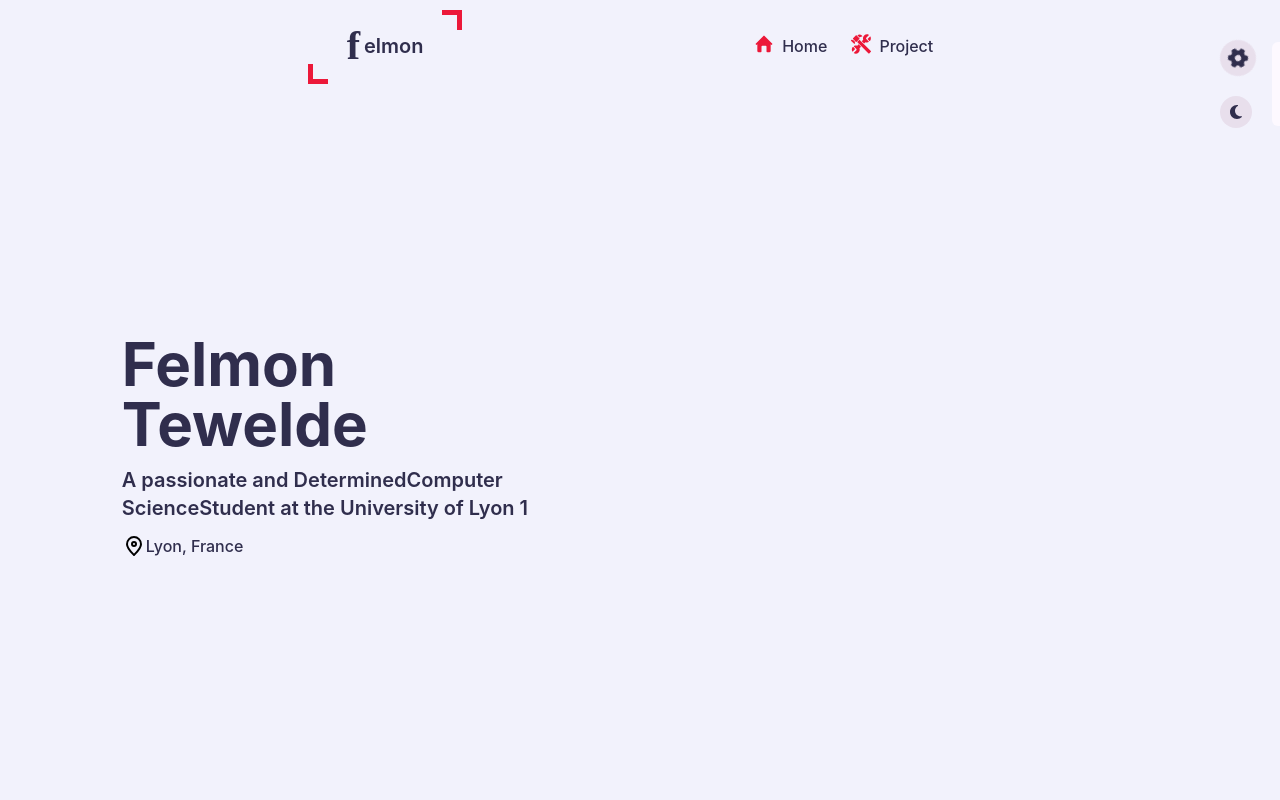
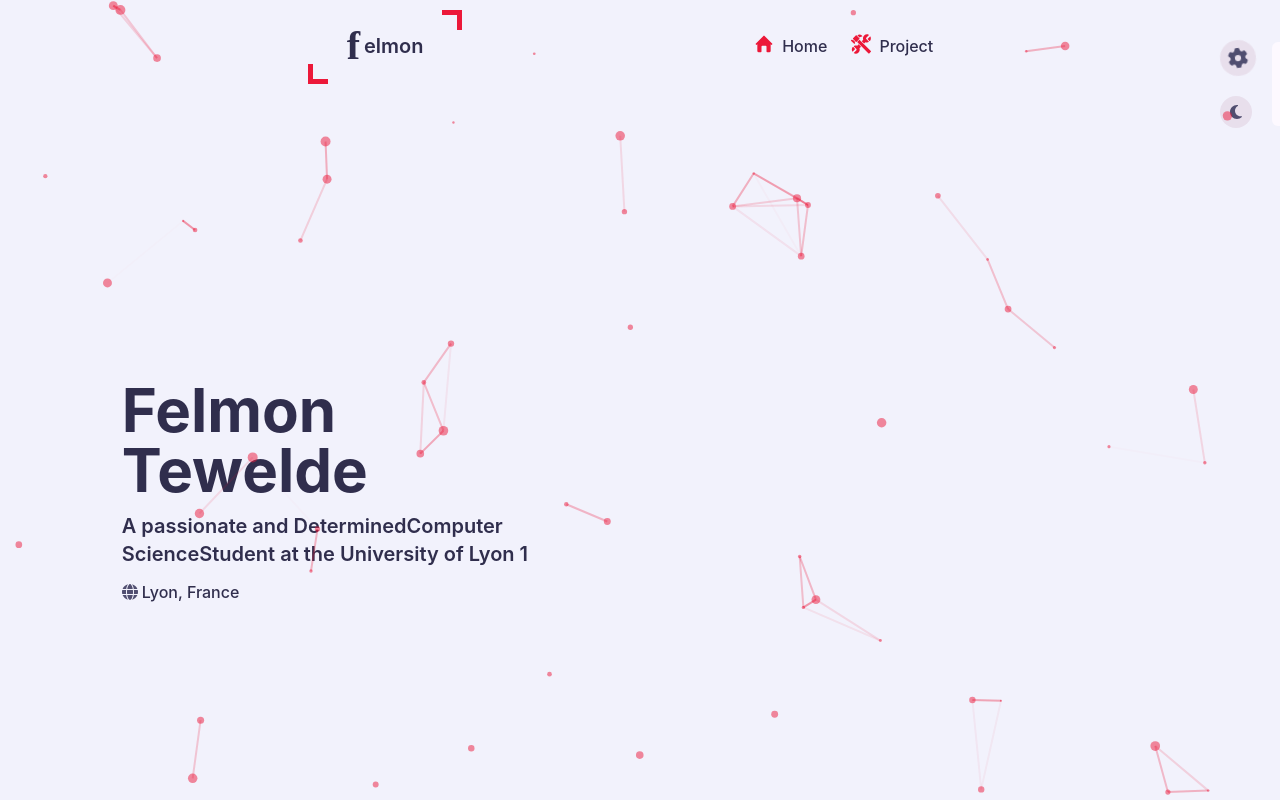
Before and after one commit to filexft/Portfolio_, a React (Vite) app: page / in a window 1280 px wide. Shown: the top 800 px of the page. Built offline with nearby package versions, Linux system fonts and the light colour scheme; a web font is replaced by a local one.

Commit message:
add theme context and make particles depend on theme

```diff
--- a/src/App.css
+++ b/src/App.css
@@ -14,6 +14,10 @@
     --bg-black-50: #e8dfec;
     --text-black-900: #302e4d;
     --text-black-700: #504e70;
+
+
+    --skin-color: #ec1839;
+
 }
 body.dark {
     --bg-black-900: #151515;
@@ -37,6 +41,10 @@ body.dark {
 }
 #container.color-5 {
     --skin-color: #f021b2;
+}
+
+svg{
+    color: var(--text-black-700);
 }
 
 .logo {
--- a/src/App.tsx
+++ b/src/App.tsx
@@ -1,7 +1,8 @@
 import "./App.css";
 
 import { BrowserRouter as Router, Routes, Route } from "react-router-dom";
-import {motion, useScroll} from 'framer-motion'
+import { motion, useScroll } from "framer-motion";
+import ThemeProvider from "./utile/SkinContext";
 
 import Nav from "./components/Nav";
 import Home from "./Pages/Home";
@@ -10,13 +11,16 @@ import Particle from "./components/Particles";
 import ColorPicker from "./components/ColorPicker";
 
 function App() {
-
     const { scrollYProgress } = useScroll();
 
     return (
-        <div id="container" className="color-1 h-full w-full  flex flex-col">
+        <ThemeProvider>
+            <div
+                id="container"
+                className="color-1 h-full w-full  flex flex-col"
+            >
                 <motion.div
-                className="progress-bar"
+                    className="progress-bar z-50"
                     style={{ scaleX: scrollYProgress }}
                 />
                 <Particle />
@@ -32,6 +36,7 @@ function App() {
                     </div>
                 </Router>
             </div>
+        </ThemeProvider>
     );
 }
 
--- a/src/Pages/Home/index.tsx
+++ b/src/Pages/Home/index.tsx
@@ -1,18 +1,21 @@
 
 import ProjectCard from '../../components/Project';
 
+import { FontAwesomeIcon } from "@fortawesome/react-fontawesome";
+import { faGlobe } from "@fortawesome/free-solid-svg-icons";
+
 const Home = () => {
     return (
-        <div className="h-full">
+        <div className="min-h-[100vh] bg-bg-black-50">
             <section
                 id="hero"
-                className="h-full  flex  sm:flex-col md:flex-row justify-evenly items-center gap-10 p-"
+                className="h-screen  flex  sm:flex-col md:flex-row justify-evenly items-center gap-10 p-"
             >
                 <div
                     id="title"
                     className="w-1/2 max-w-md  self-center sm:w-full"
                 >
-                    <h1 className="font-bold text-6xl mb-3 sm:text-2xl w-full">
+                    <h1 className="font-bold text-text-black-900 text-6xl mb-3 sm:text-2xl w-full">
                         Felmon Tewelde
                     </h1>
                     <p className="font-semibold text-xl mb-3 sm:text-lg">
@@ -23,38 +26,12 @@ const Home = () => {
                     <a
                         href="https://www.google.com/maps/place/Lyon/@45.7579211,4.7527295,12z/data=!3m1!4b1!4m6!3m5!1s0x47f4ea516ae88797:0x408ab2ae4bb21f0!8m2!3d45.764043!4d4.835659!16zL20vMGRwcmc?entry=ttu"
                         target="_blank"
-                        className="flex "
+                        className="flex just-fy-center items-center gap-1"
                     >
-                        <svg
-                            className="w-6"
-                            viewBox="0 0 24 24"
-                            fill="none"
-                            xmlns="http://www.w3.org/2000/svg"
-                        >
-                            <g id="SVGRepo_bgCarrier" strokeWidth="0"></g>
-                            <g
-                                id="SVGRepo_tracerCarrier"
-                                strokeLinecap="round"
-                                strokeLinejoin="round"
-                            ></g>
-                            <g id="SVGRepo_iconCarrier">
-                                {" "}
-                                <path
-                                    d="M12 21C15.5 17.4 19 14.1764 19 10.2C19 6.22355 15.866 3 12 3C8.13401 3 5 6.22355 5 10.2C5 14.1764 8.5 17.4 12 21Z"
-                                    stroke="#000000"
-                                    strokeWidth="2"
-                                    strokeLinecap="round"
-                                    strokeLinejoin="round"
-                                ></path>{" "}
-                                <path
-                                    d="M12 12C13.1046 12 14 11.1046 14 10C14 8.89543 13.1046 8 12 8C10.8954 8 10 8.89543 10 10C10 11.1046 10.8954 12 12 12Z"
-                                    stroke="#000000"
-                                    strokeWidth="2"
-                                    strokeLinecap="round"
-                                    strokeLinejoin="round"
-                                ></path>{" "}
-                            </g>
-                        </svg>
+                        <FontAwesomeIcon
+                            icon={faGlobe}
+                            className="text-text-black-700"
+                        />
                         Lyon, France
                     </a>
                 </div>
@@ -65,7 +42,7 @@ const Home = () => {
                     {/* <img src={me} alt="" className="absolute top-0 left-0" /> */}
                 </div>
             </section>
-            <section className="h-full flex justify-center items-center gap-10  md:p-4 md:flex-row sm:flex-col w-full p-0 space-x-0">
+            <section className="h-screen flex justify-center items-center gap-10  md:p-4 md:flex-row sm:flex-col w-full p-0 space-x-0">
                 <h1 className="font-bold text-3xl ">About</h1>
                 <p className="w-2/3 md:w1/2 h-max text-2xl   border-indigo-500 md:border-l-4 md:border-t-none pl-4  sm:text-lg sm:border-t-4  pt-4">
                     Hello, I'm Tewelde. I'm a dedicated tech enthusiast with a
@@ -75,7 +52,7 @@ const Home = () => {
                     about tech, music, or anything else that interests you!
                 </p>
             </section>
-            <section className="h-full flex flex-col justify-center items-center gap-10 ">
+            <section className="h-screen flex flex-col justify-center items-center gap-10 ">
                 <h1>Projects</h1>
                 <ProjectCard />
             </section>
--- a/src/components/ColorPicker.tsx
+++ b/src/components/ColorPicker.tsx
@@ -1,10 +1,12 @@
-import { useState } from "react";
+import { useState, useContext } from "react";
 
 
 import { FontAwesomeIcon } from "@fortawesome/react-fontawesome";
 import { faMoon, faSun, faCog } from "@fortawesome/free-solid-svg-icons";
+import {ThemeContext} from "../utile/SkinContext";
 
 const ColorPicker = () => {
+    const { updateTheme } = useContext(ThemeContext);
     const [theme, setTheme] = useState(1);
     const [dark, setDark] = useState(false);
     const [show, setShow] = useState(false);
@@ -15,6 +17,7 @@ const ColorPicker = () => {
             ?.classList.remove("color-" + theme);
         setTheme(i + 1);
         document.querySelector("#container")?.classList.add("color-" + (i + 1));
+        updateTheme(color);
         console.log("click at", i, color);
     };
     const colors = ["#ec1839", "#fa5b0f", "#37b182", "#1854b4", "#f021b2"];
--- a/src/components/Particles.tsx
+++ b/src/components/Particles.tsx
@@ -3,7 +3,12 @@ import Particles from "react-particles";
 //import { loadFull } from "tsparticles"; // if you are going to use `loadFull`, install the "tsparticles" package too.
 import { loadSlim } from "tsparticles-slim"; // if you are going to use `loadSlim`, install the "tsparticles-slim" package too.
 
+import {useContext} from 'react'
+import '../App.css'
+import {ThemeContext} from '../utile/SkinContext'
+
 const Particle = () => {
+    const { theme } = useContext(ThemeContext);
     const particlesInit = useCallback(async (engine : any) => {
         console.log(engine);
         // you can initiate the tsParticles instance (engine) here, adding custom shapes or presets
@@ -17,9 +22,11 @@ const Particle = () => {
         await console.log(container);
     }, []);
 
+
+
     return (
         <Particles
-            className="z-[-3]"
+            className="z-[2] "
             id="tsparticles"
             init={particlesInit}
             loaded={particlesLoaded}
@@ -49,10 +56,11 @@ const Particle = () => {
                 },
                 particles: {
                     color: {
-                        value: "#FF5200",
+                        value: theme,
                     },
                     links: {
-                        color: "#77024D",
+                        color: theme,
+
                         distance: 100,
                         enable: true,
                         opacity: 0.5,
--- /dev/null
+++ b/src/utile/SkinContext.tsx
@@ -0,0 +1,18 @@
+import {createContext, useState } from 'react'
+
+export const ThemeContext = createContext('');
+
+const ThemeProvider = ({ children }) => {
+    const [theme, setTheme] = useState("#ec1839");
+
+    const updateTheme = (val) => {
+        setTheme(val);
+    };
+    return (
+        <ThemeContext.Provider value={{ theme, updateTheme }}>
+            {children}
+        </ThemeContext.Provider>
+    );
+};
+
+export default ThemeProvider
```
Lines whose indentation alone changed are shown as unchanged.
